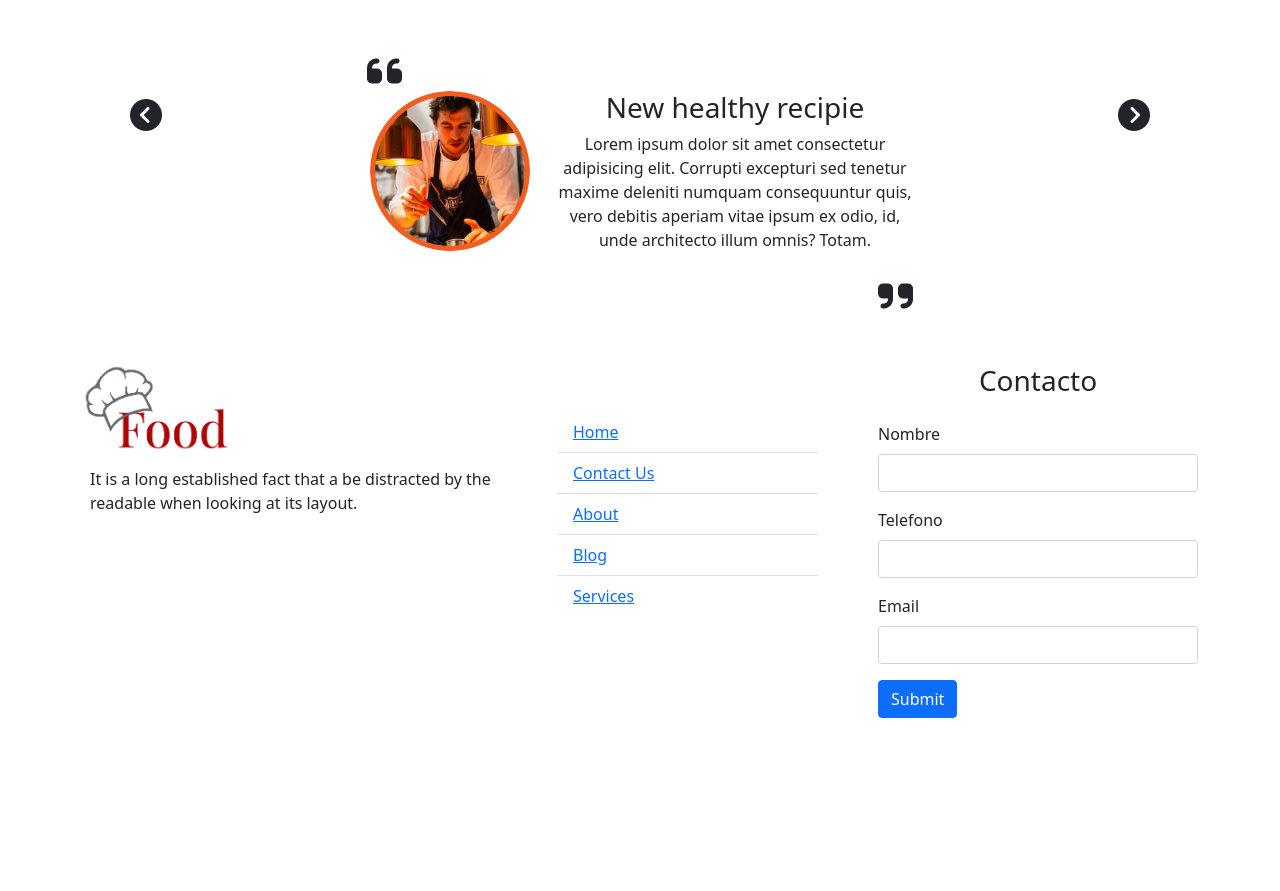
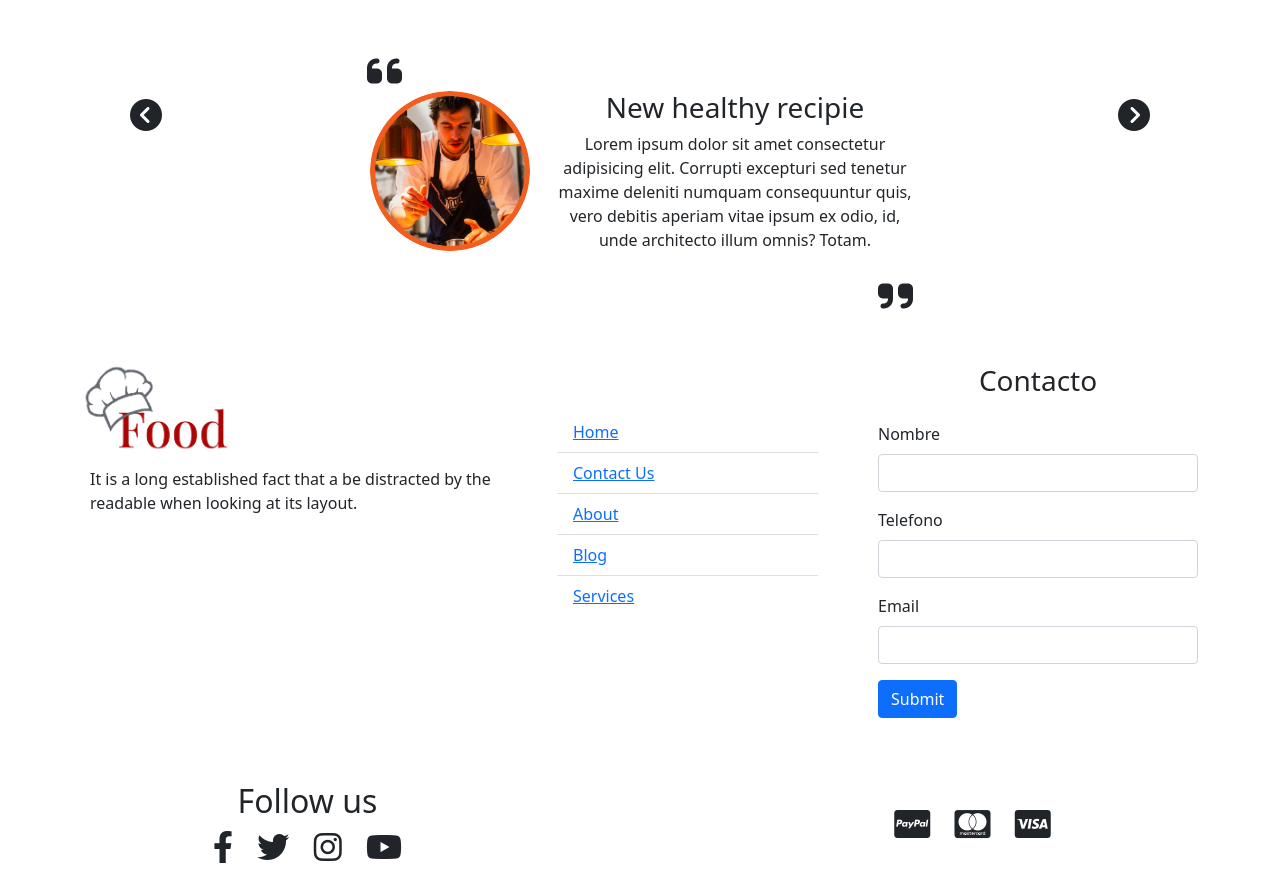
Before and after one commit to OmarVenturaP/restaurent-food-web, a plain HTML site: page views/index.html in a window 1280 px wide. Shown: the part 2345-3236 px from the top of the page. Before the commit the page ends 3111 px from the top, so only its background shows below. Drawn offline with nearby package versions, Linux system fonts and the light colour scheme.

Commit message:
Creando footer

```diff
--- a/views/index.html
+++ b/views/index.html
@@ -304,5 +304,32 @@
         </div>
     </div>
 </section>
+<footer class="">
+    <div class="container">
+        <div class="row">
+            <div class="col-12 text-center pt-3 pb-3">
+                <div class="row">
+                    <div class="col-5">
+                        <h2>Follow us</h2>
+                        <h2>
+                            <i class="fa-brands fa-facebook-f fs-2 ps-2 pe-2"></i>
+                            <i class="fa-brands fa-twitter fs-2 ps-2 pe-2"></i>
+                            <i class="fa-brands fa-instagram fs-2 ps-2 pe-2"></i>
+                            <i class="fa-brands fa-youtube fs-2 ps-2 pe-2"></i>
+                        </h2>
+                    </div>
+                    <div class="col-2"></div>
+                    <div class="col-5 align-self-center">
+                        <h2 class="align-middle">
+                            <i class=" fa-brands fa-cc-paypal ps-2 pe-2"></i>
+                            <i class="fa-brands fa-cc-mastercard ps-2 pe-2"></i>
+                            <i class="fa-brands fa-cc-visa ps-2 pe-2"></i>
+                        </h2>
+                    </div>
+                </div>
+            </div>
+        </div>
+    </div>
+</footer>
 </body>
 </html>
```
